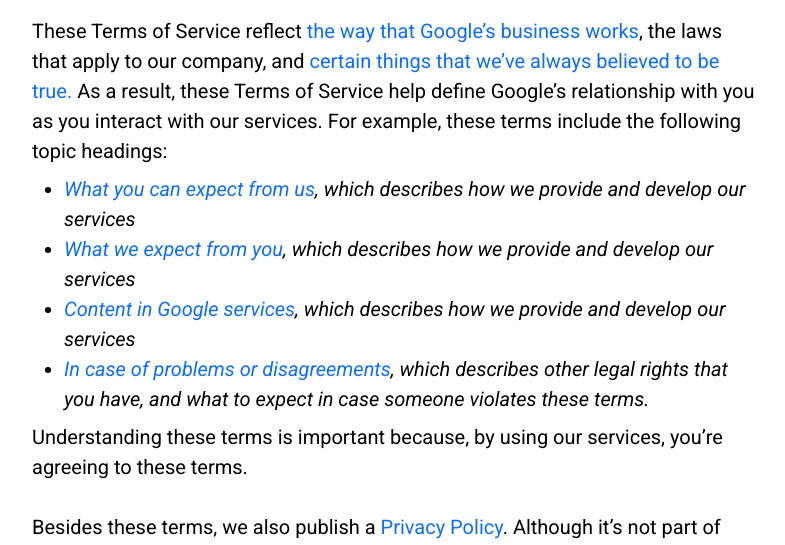
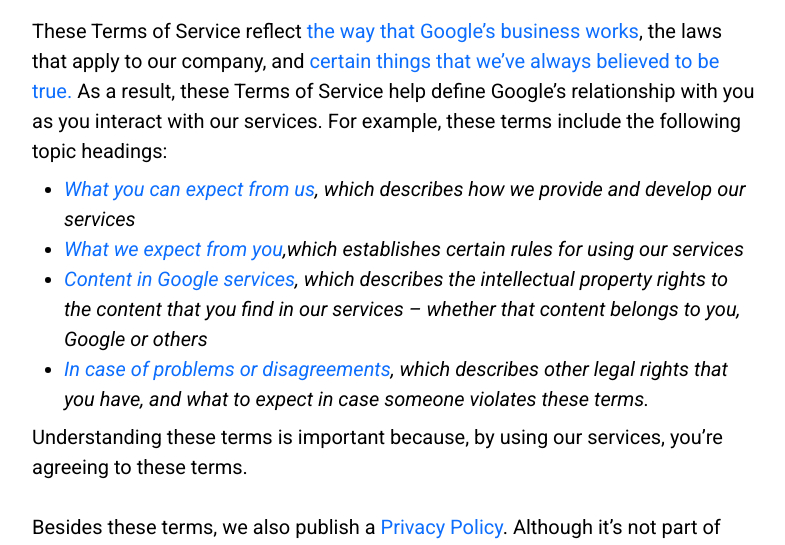
Before and after one commit to T-Python-Sep-24/LAB-TEMPLATES-HTML-CSS-102, a Django app: page /terms/ in a window 1280 px wide. Shown: the part 981-1526 px from the top of the page, without its empty margins (244-1029 px from the left). Run offline with Django 5.2, Linux system fonts and the light colour scheme.

Commit message:
Documentation fixes

```diff
--- a/GoogleSearch/main/templates/main/termsPage.html
+++ b/GoogleSearch/main/templates/main/termsPage.html
@@ -4,7 +4,7 @@
 {% block title%}Terms{% endblock %}
 
 {% block content %}
-<!-- Google logo -->
+<!-- Terms image -->
 <section class="container">
     <div class="row justify-content-center">
         <div class="col-md-8 m-5 p-5">
@@ -16,7 +16,7 @@
 {% endblock %}
 
 {% block content-2 %}
-<!-- Area beneath buttons -->
+<!-- Terms content -->
 <section class="container">
     <div class="row justify-content-center text-start align-text-top text-black">
         <div class="col-md-8 m-2 p-3">
@@ -50,18 +50,16 @@
             <ul class="my-2 fs-5 fst-italic">
                 <li>
                     <a class="text-decoration-none text-primary" href="">What you can expect from us</a>, which
-                    describes how we
-                    provide and develop our services
+                    describes how we provide and develop our services
                 </li>
                 <li>
-                    <a class="text-decoration-none text-primary" href="">What we expect from you</a>, which describes
-                    how we
-                    provide and develop our services
+                    <a class="text-decoration-none text-primary" href="">What we expect from you</a>,which establishes
+                    certain rules for using our services
                 </li>
                 <li>
                     <a class="text-decoration-none text-primary" href="">Content in Google services</a>, which describes
-                    how we
-                    provide and develop our services
+                    the intellectual property rights to the content that you find in our services – whether that content
+                    belongs to you, Google or others
                 </li>
                 <li>
                     <a class="text-decoration-none text-primary" href="">In case of problems or disagreements</a>, which
```
